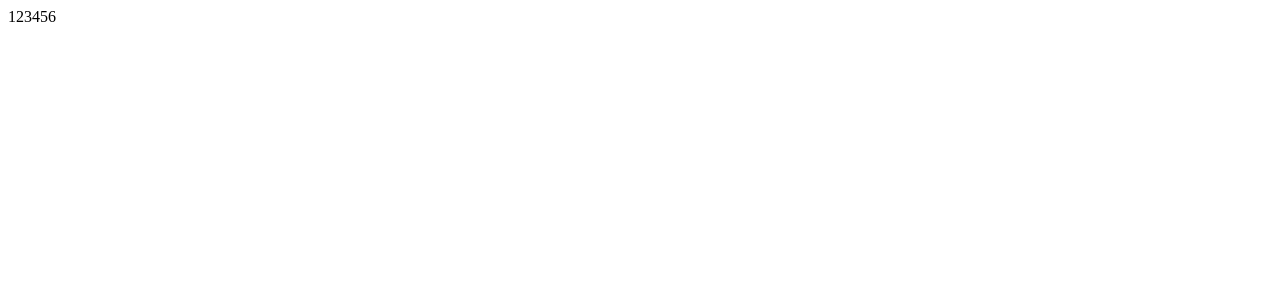
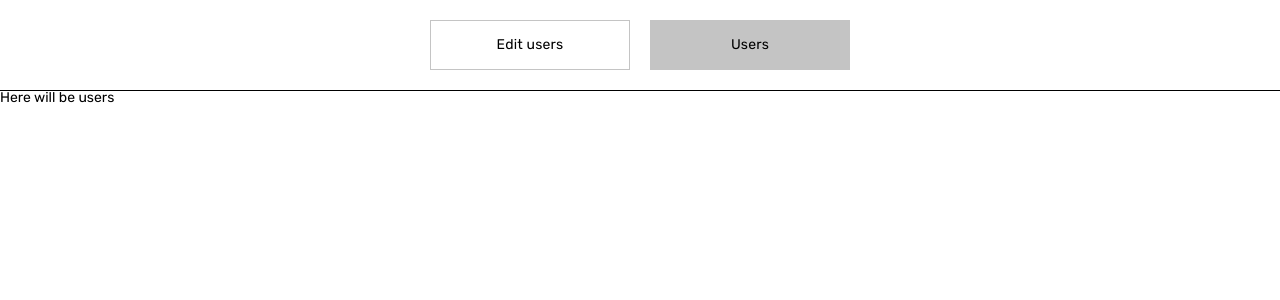
Before and after one commit to TetianaKoval/react-users, a React (Create React App) app: page / in a window 1280 px wide. Shown: the top 300 px of the page. Built offline with nearby package versions, Linux system fonts and the light colour scheme; the HTML template or start-up script is replaced by a standard one.

Commit message:
layout of the header

```diff
--- a/package.json
+++ b/package.json
@@ -39,6 +39,8 @@
     ]
   },
   "devDependencies": {
-    "gh-pages": "^6.1.1"
+    "@babel/plugin-proposal-private-property-in-object": "^7.21.11",
+    "gh-pages": "^6.1.1",
+    "node-sass": "^7.0.1"
   }
 }
--- a/src/App.js
+++ b/src/App.js
@@ -1,7 +1,14 @@
+import React from "react";
+import { Users } from "./components/Users";
+import './App.scss';
+import { Header } from "./components/Header";
+
+
 function App() {
   return (
     <div className="App">
-      123456
+      <Header />
+      <Users />
     </div>
   );
 }
--- /dev/null
+++ b/src/App.scss
@@ -0,0 +1,48 @@
+@import url('https://fonts.googleapis.com/css2?family=Rubik:wght@400;500;700&display=swap');
+
+body {
+  font-family: 'Rubik', sans-serif;
+}
+
+*{
+  margin: 0;
+  padding: 0;
+  border: 0;
+}
+*,*:after,:before{
+box-sizing: border-box;
+}
+
+:focus, :active{outline: none;}
+a:focus, a:active{outline: none;}
+
+nav, footer, header, aside{display: block;}
+
+
+html, body{
+  width: 100%;
+  height: 100%;
+  font-size: 100%;
+  line-height: 1;
+  font-size: 14px;
+  -moz-text-size-adjust: 100%;
+  -webkit-text-size-adjust: 100%;
+  -ms-text-size-adjust:100%;
+}
+
+input, button, textarea{
+  font-size: inherit;
+}
+input::-ms-clear{display: none;}
+button{cursor: pointer;}
+button::-moz-focus-inner{padding: 0; border: 0;}
+a, a:visited {text-decoration: none;}
+a:hover{text-decoration: none;}
+ul li{list-style: none};
+img{vertical-align: top;}
+
+
+h1,h2,h3,h4,h5,h6{
+  font-size: inherit;
+  font-weight: 400;
+}
--- /dev/null
+++ b/src/components/Header/Header.jsx
@@ -0,0 +1,14 @@
+import './Header.scss';
+
+export const Header = () => {
+  return (
+    <header className="header">
+      <button className="header__button header__button--edit-users button">
+        Edit users
+      </button>
+      <button className="header__button header__button--users button button--active">
+        Users
+      </button>
+    </header>
+  )
+}
--- /dev/null
+++ b/src/components/Header/Header.scss
@@ -0,0 +1,34 @@
+.header {
+  width: 100%;
+  min-height: 88px;
+  padding: 20px 80px;
+  display: flex;
+  justify-content: center;
+  align-items: center;
+  gap: 20px;
+  border-bottom: 1px solid #000;
+}
+
+.button {
+  width: 200px;
+  display: flex;
+  align-items: center;
+  justify-content: center;
+  padding: 14px;
+  font-family: Rubik;
+  font-size: 14px;
+  font-weight: 300;
+  line-height: 20px;
+  letter-spacing: 0.2px;
+  border: 1px solid #C4C4C4;
+  background-color: #ffffff00;
+  transition: all 0.3s ease-in-out;
+
+  &:hover {
+    background-color: #aeaeae;
+  }
+
+  &--active {
+    background-color: #C4C4C4;
+  }
+}
--- /dev/null
+++ b/src/components/Header/index.jsx
@@ -0,0 +1 @@
+export * from './Header';
--- /dev/null
+++ b/src/components/Users/Users.jsx
@@ -0,0 +1,5 @@
+export const Users = () => {
+  return (
+    <div>Here will be users</div>
+  )
+}
--- /dev/null
+++ b/src/components/Users/index.jsx
@@ -0,0 +1 @@
+export * from './Users';
```
Also changed, not shown: 1 other file (tests, documents, lock files or other folders).
